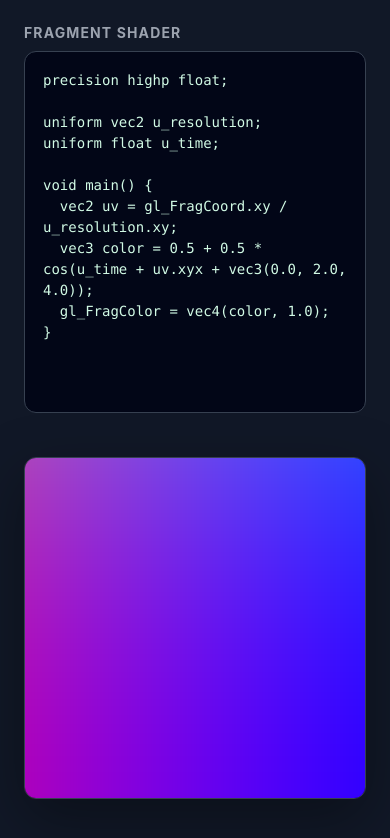
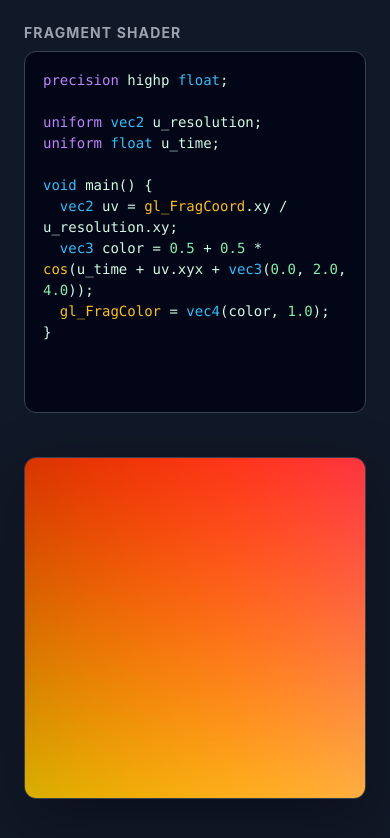
Before and after one commit to dudasaus/shader-web-editor, a Svelte app: page / in a window 390 px wide. Shown: the top 838 px of the page. Built offline with nearby package versions, Linux system fonts and the light colour scheme.

Commit message:
Add basic shader editor with syntax highlighting

```diff
--- a/src/App.svelte
+++ b/src/App.svelte
@@ -7,6 +7,8 @@
   let animationFrame = 0
   let error = ''
   let startTime = performance.now()
+  let codeScrollTop = 0
+  let codeScrollLeft = 0
 
   let shaderCode = `precision highp float;
 
@@ -26,6 +28,8 @@ void main() {
   gl_Position = vec4(a_position, 0.0, 1.0);
 }`
 
+  $: highlightedShader = highlightShader(shaderCode)
+
   $: if (gl && shaderCode) {
     buildProgram()
   }
@@ -43,6 +47,39 @@ void main() {
 
     return () => cancelAnimationFrame(animationFrame)
   })
+
+  function escapeHtml(value: string) {
+    return value
+      .replaceAll('&', '&amp;')
+      .replaceAll('<', '&lt;')
+      .replaceAll('>', '&gt;')
+  }
+
+  function highlightShader(source: string) {
+    const escaped = escapeHtml(source)
+    const keywords = 'attribute|break|const|continue|discard|do|else|for|if|in|inout|out|precision|return|struct|uniform|varying|while'
+    const types = 'bool|bvec2|bvec3|bvec4|float|int|ivec2|ivec3|ivec4|mat2|mat3|mat4|sampler2D|samplerCube|vec2|vec3|vec4|void'
+    const builtins = 'abs|acos|asin|atan|ceil|clamp|cos|cross|distance|dot|exp|floor|fract|gl_FragColor|gl_FragCoord|gl_Position|length|mix|mod|normalize|pow|reflect|sin|smoothstep|sqrt|step|tan|texture2D'
+    const pattern = new RegExp(
+      `(/\\*[\\s\\S]*?\\*/|//.*)|\\b(${keywords})\\b|\\b(${types})\\b|\\b(${builtins})\\b|(-?\\b\\d+(?:\\.\\d+)?\\b)`,
+      'g',
+    )
+
+    return escaped.replace(pattern, (match, comment, keyword, type, builtin, number) => {
+      if (comment) return `<span class="token-comment">${match}</span>`
+      if (keyword) return `<span class="token-keyword">${match}</span>`
+      if (type) return `<span class="token-type">${match}</span>`
+      if (builtin) return `<span class="token-builtin">${match}</span>`
+      if (number) return `<span class="token-number">${match}</span>`
+      return match
+    })
+  }
+
+  function syncCodeScroll(event: Event) {
+    const target = event.currentTarget as HTMLTextAreaElement
+    codeScrollTop = target.scrollTop
+    codeScrollLeft = target.scrollLeft
+  }
 
   function compileShader(context: WebGLRenderingContext, type: number, source: string) {
     const shader = context.createShader(type)
@@ -138,7 +175,15 @@ void main() {
 <main class="editor-shell">
   <section class="code-panel">
     <label for="shader-code">Fragment shader</label>
-    <textarea id="shader-code" bind:value={shaderCode} spellcheck="false"></textarea>
+    <div class="code-editor">
+      <pre class="highlight-layer" aria-hidden="true"><code style={`transform: translate(${-codeScrollLeft}px, ${-codeScrollTop}px)`}>{@html highlightedShader}</code></pre>
+      <textarea
+        id="shader-code"
+        bind:value={shaderCode}
+        spellcheck="false"
+        onscroll={syncCodeScroll}
+      ></textarea>
+    </div>
   </section>
 
   <section class="preview-panel">
--- a/src/app.css
+++ b/src/app.css
@@ -54,26 +54,86 @@ label {
   color: #9ca3af;
 }
 
-textarea {
+.code-editor {
+  position: relative;
   flex: 1;
   min-height: 420px;
   width: 100%;
-  resize: none;
-  padding: 18px;
+  overflow: hidden;
   border: 1px solid #374151;
   border-radius: 12px;
-  outline: none;
-  color: #d1fae5;
   background: #020617;
+}
+
+.code-editor:focus-within {
+  border-color: #60a5fa;
+  box-shadow: 0 0 0 3px rgba(96, 165, 250, 0.25);
+}
+
+textarea,
+.highlight-layer,
+.highlight-layer code {
   font-family: 'SFMono-Regular', Consolas, 'Liberation Mono', monospace;
   font-size: 14px;
   line-height: 1.5;
   tab-size: 2;
+  white-space: pre-wrap;
+  overflow-wrap: anywhere;
 }
 
-textarea:focus {
-  border-color: #60a5fa;
-  box-shadow: 0 0 0 3px rgba(96, 165, 250, 0.25);
+textarea,
+.highlight-layer {
+  position: absolute;
+  inset: 0;
+  width: 100%;
+  height: 100%;
+  margin: 0;
+  padding: 18px;
+  border: 0;
+}
+
+textarea {
+  resize: none;
+  outline: none;
+  color: transparent;
+  caret-color: #d1fae5;
+  background: transparent;
+}
+
+textarea::selection {
+  color: transparent;
+  background: rgba(96, 165, 250, 0.35);
+}
+
+.highlight-layer {
+  pointer-events: none;
+  overflow: hidden;
+  color: #d1fae5;
+}
+
+.highlight-layer code {
+  display: block;
+  min-height: 100%;
+}
+
+.token-comment {
+  color: #64748b;
+}
+
+.token-keyword {
+  color: #c084fc;
+}
+
+.token-type {
+  color: #38bdf8;
+}
+
+.token-builtin {
+  color: #fbbf24;
+}
+
+.token-number {
+  color: #86efac;
 }
 
 .preview-panel {
@@ -112,7 +172,7 @@ canvas {
     grid-template-columns: 1fr;
   }
 
-  textarea {
+  .code-editor {
     min-height: 320px;
   }
 }
```
